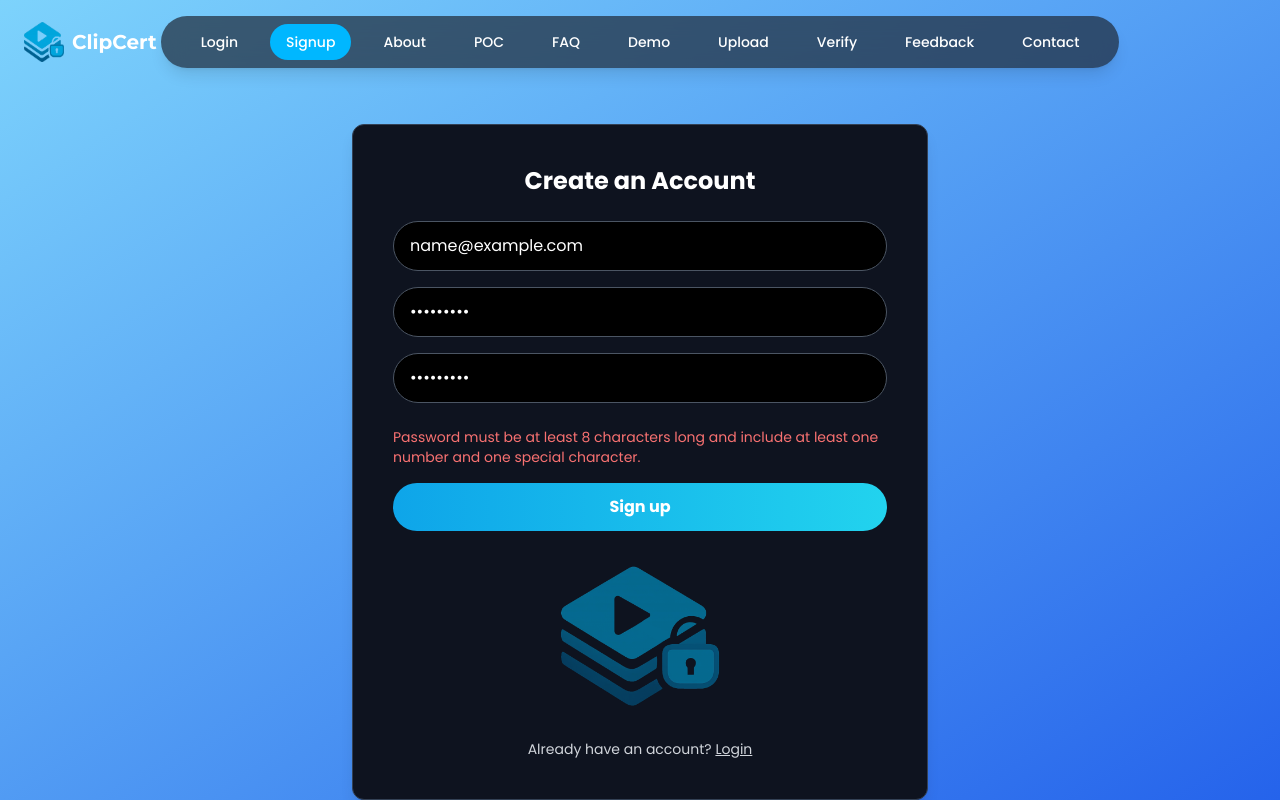
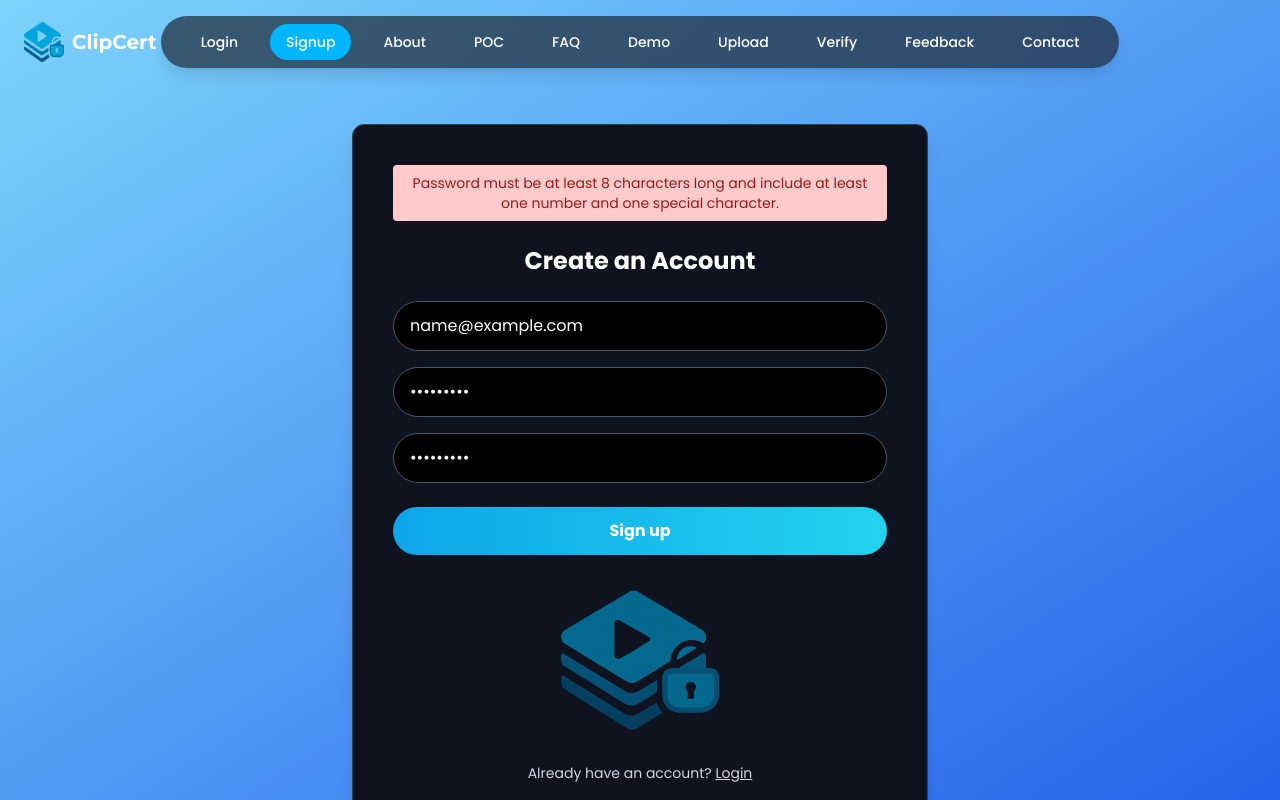
Before and after one commit to Vintr0n/AuthentiClip, a React (Vite) app in the folder frontend/: page /signup in a window 1280 px wide. Both pictures are taken after typing "name@example.com", "Sample123", "Sample123" into the empty fields and a click on the button "Sign up". Built offline with nearby package versions, Linux system fonts and the light colour scheme; what tailwindcss-motion would draw is missing.

Commit message:
Updated signup prompt

```diff
--- a/frontend/src/pages/Signup.jsx
+++ b/frontend/src/pages/Signup.jsx
@@ -1,4 +1,4 @@
-import { useState, useRef } from 'react';
+import { useState, useRef, useEffect } from 'react';
 import { Link, useNavigate } from 'react-router-dom';
 import logo from '../assets/logo-squared.png';
 
@@ -59,7 +59,6 @@ export default function Signup() {
       if (!response.ok) throw new Error(data.detail || 'Signup failed');
 
       setMessage('Signup successful! Check your email to verify your account.');
-      setTimeout(() => navigate('/login'), 1000);
     } catch (err) {
       setError(err.message);
     } finally {
@@ -67,10 +66,34 @@ export default function Signup() {
     }
   };
 
+
+  useEffect(() => {
+    if (message) {
+      const timer = setTimeout(() => {
+        setMessage(null);
+        navigate('/login');
+      }, 7000);
+      return () => clearTimeout(timer);
+    }
+  }, [message, navigate]);
+
   return (
     <div className="flex justify-center min-h-screen overflow-y-auto items-start mt-10 px-4">
       <div className="w-full sm:max-w-xl bg-[#0e131f] border border-slate-700 p-10 rounded-xl shadow-lg text-white">
         <form onSubmit={handleSignup} className="flex flex-col justify-between h-auto">
+
+          {message && (
+            <div className="mb-6 bg-green-200 text-green-800 text-sm px-4 py-2 rounded text-center">
+              {message}
+            </div>
+          )}
+
+          {error && (
+            <div className="mb-6 bg-red-200 text-red-800 text-sm px-4 py-2 rounded text-center">
+              {error}
+            </div>
+          )}
+
           <div>
             <h2 className="text-2xl font-bold mb-6 text-center">Create an Account</h2>
 
@@ -104,9 +127,6 @@ export default function Signup() {
               className="w-full px-4 py-3 mb-6 border border-gray-600 rounded-full bg-black text-white placeholder-gray-400 focus:outline-none focus:ring-2 focus:ring-blue-500"
             />
 
-            {error && <p className="text-red-400 text-sm mb-4">{error}</p>}
-            {message && <p className="text-green-400 text-sm mb-4">{message}</p>}
-
             <button
               type="submit"
               disabled={loading}
```
